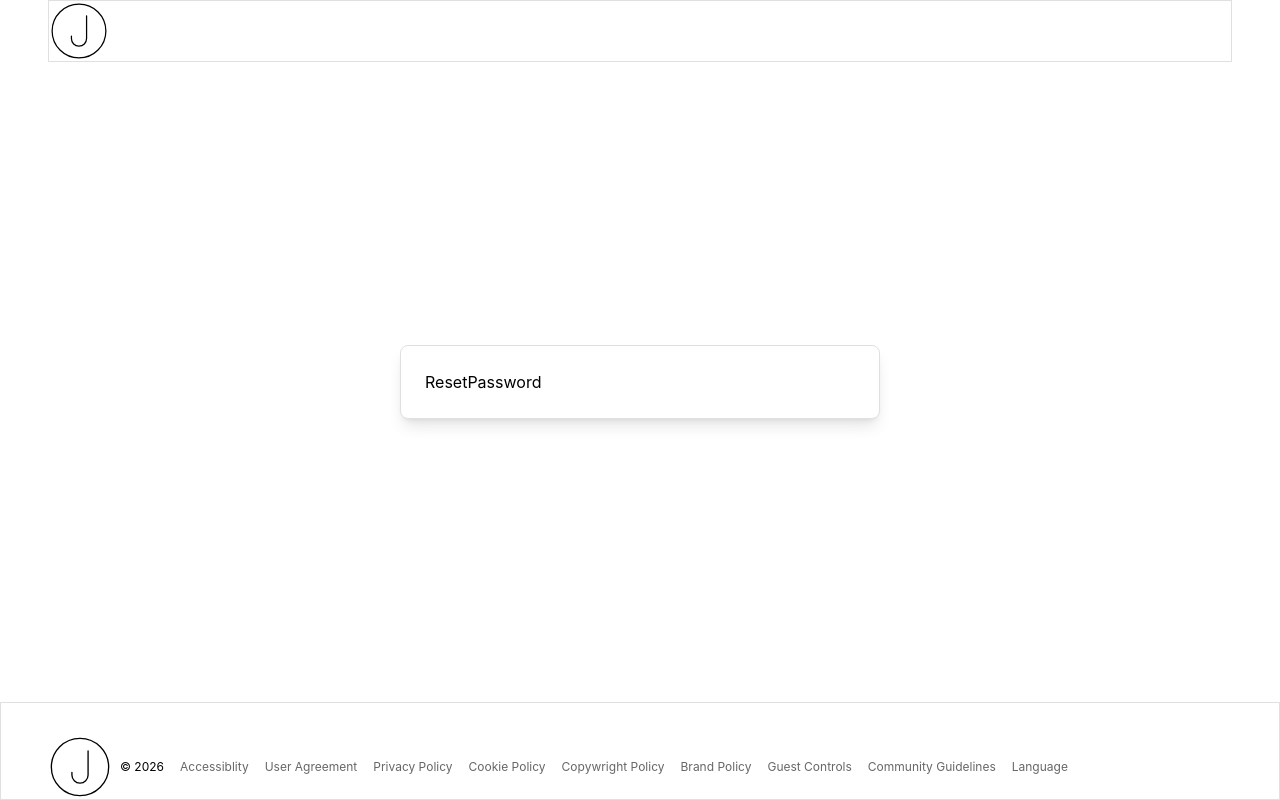
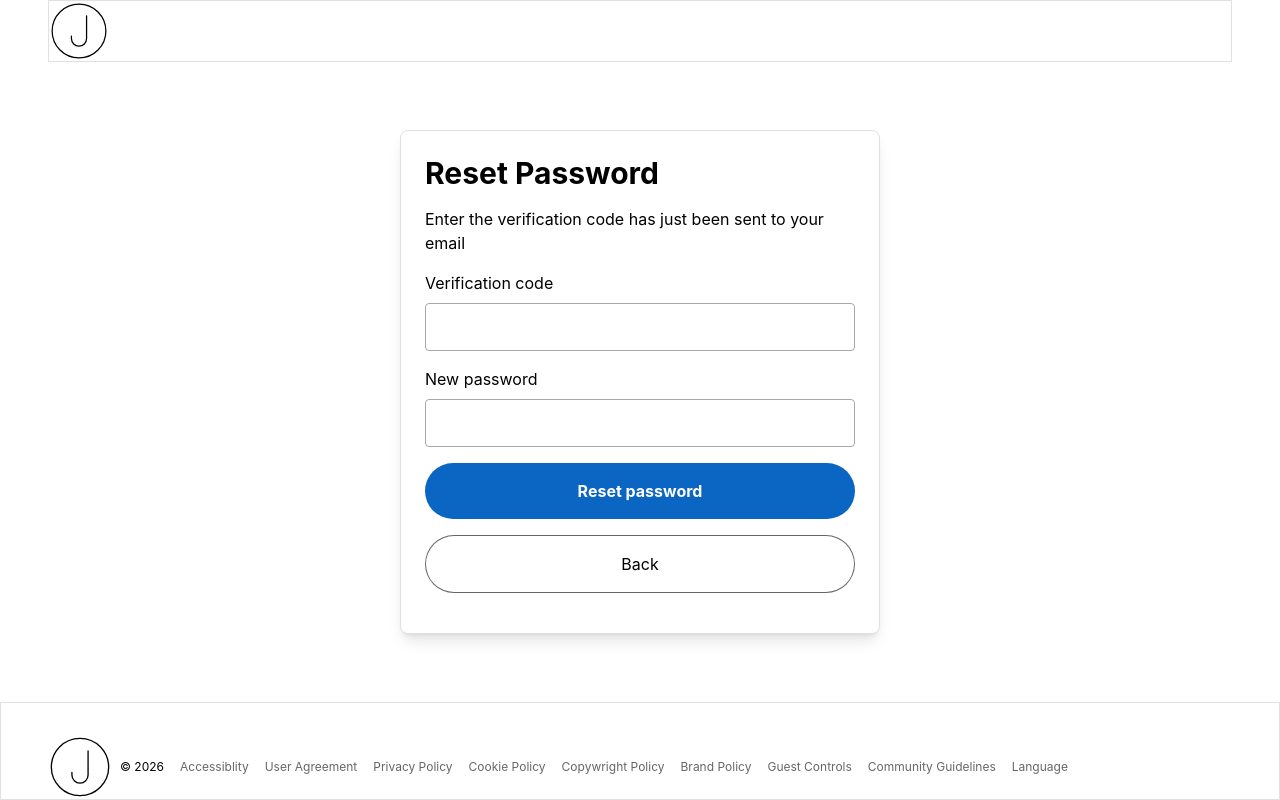
Before and after one commit to f4kkey/J-word, a React (Vite) app in the folder frontend/: page /password-reset in a window 1280 px wide. Built offline with nearby package versions, Linux system fonts and the light colour scheme.

Commit message:
verify mail and reset password interface page

```diff
--- a/frontend/src/pages/auth/Login.tsx
+++ b/frontend/src/pages/auth/Login.tsx
@@ -13,16 +13,22 @@ export default function Login() {
             <h1>Sign in</h1>
             <p>Keep looking for a J**</p>
             <form>
-                <Input type='email' id='email' label='Email' />
-                <Input type='password' id='password' label='Password' />
+                <Input type='email' id='email' label='Email' onFocus={() => setErrorMessage("")} />
+                <Input
+                    type='password'
+                    id='password'
+                    label='Password'
+                    onFocus={() => setErrorMessage("")}
+                />
 
                 {errorMessage && <p className='mb-4 text-red-600'>{errorMessage}</p>}
 
                 <Button type='submit'> Sign in</Button>
+                <Link to="/password-reset">Forgot Password?</Link>
             </form>
             <Seperator>Or</Seperator>
             <div className='text-center'>You new here?{" "}
-                <Link to="/login" >
+                <Link to="/signup" >
                     Make an account
                 </Link>
             </div>
--- a/frontend/src/pages/auth/ResetPassword.tsx
+++ b/frontend/src/pages/auth/ResetPassword.tsx
@@ -1,7 +1,51 @@
-import React from 'react'
+import React, { useState } from 'react'
+import Input from '../../components/auth/Input'
+import Button from '../../components/auth/Button'
+import Seperator from '../../components/auth/Seperator'
+import { Link, useNavigate } from 'react-router-dom'
 
 export default function ResetPassword() {
+
+    const [errorMessage, setErrorMessage] = useState("");
+    const navigate = useNavigate();
+    const [emailSent, setEmailSent] = useState(true);
     return (
-        <div>ResetPassword</div>
+        <div>
+            <h1>Reset Password</h1>
+            {
+                !emailSent ?
+                    <form>
+                        <p>Enter your email to receive a verification token</p>
+                        <Input type='email' id='email' label='Email' />
+
+                        {errorMessage && <p className='mb-4 text-red-600'>{errorMessage}</p>}
+
+                        <Button type='submit'> Next</Button>
+                        <Button type='button' outline
+                            onClick={() => {
+                                navigate("/login")
+                            }}>
+                            Back
+                        </Button>
+                    </form> :
+                    <form>
+                        <p>Enter the verification code has just been sent to your email</p>
+                        <Input type='text' id='code' label='Verification code' />
+                        <Input type='password' id='password' label='New password' />
+
+                        {errorMessage && <p className='mb-4 text-red-600'>{errorMessage}</p>}
+
+                        <Button type='submit'> Reset password</Button>
+                        <Button type='button' outline
+                            onClick={() => {
+                                setEmailSent(false)
+                                navigate("/login")
+                            }}>
+                            Back
+                        </Button>
+                    </form>
+            }
+
+        </div >
     )
 }
--- a/frontend/src/pages/auth/Signup.tsx
+++ b/frontend/src/pages/auth/Signup.tsx
@@ -13,8 +13,8 @@ export default function Signup() {
             <h1>Sign up for a J** opportunity</h1>
             <p>Don't be scare</p>
             <form>
-                <Input type='email' id='email' label='Email' />
-                <Input type='password' id='password' label='Password' />
+                <Input type='email' id='email' label='Email' onFocus={() => setErrorMessage("")} />
+                <Input type='password' id='password' label='Password' onFocus={() => setErrorMessage("")} />
 
                 {errorMessage && <p className='mb-4 text-red-600'>{errorMessage}</p>}
 
--- a/frontend/src/pages/auth/VerifyEmail.tsx
+++ b/frontend/src/pages/auth/VerifyEmail.tsx
@@ -1,7 +1,49 @@
-import React from 'react'
+import React, { useState } from 'react'
+import Input from '../../components/auth/Input'
+import Button from '../../components/auth/Button'
+import Seperator from '../../components/auth/Seperator'
+import { Link, useNavigate } from 'react-router-dom'
 
 export default function VerifyEmail() {
+
+    const [errorMessage, setErrorMessage] = useState("");
+    const [message, setMessage] = useState("");
+    const navigate = useNavigate();
+    const [emailSent, setEmailSent] = useState(false);
     return (
-        <div>VerifyEmail</div>
+        <div>
+            <h1>Verify your Email</h1>
+            {
+                !emailSent ?
+                    <form>
+                        <p>Only 1 step left to complete you registration. Verify your email address</p>
+                        <Input type='text' id='code' label='Verification code' />
+                        {message && <p className='mb-4 text-green-400'>{message}</p>}
+                        {errorMessage && <p className='mb-4 text-red-600'>{errorMessage}</p>}
+
+                        <Button type='submit'> Validate email</Button>
+                        <Button type='button' outline>
+                            Send again
+                        </Button>
+                    </form> :
+                    <form>
+                        <p>Enter the verification code has just been sent to your email</p>
+                        <Input type='text' id='code' label='Verification code' />
+                        <Input type='password' id='password' label='New password' />
+                        { }
+                        {errorMessage && <p className='mb-4 text-red-600'>{errorMessage}</p>}
+
+                        <Button type='submit'> Reset password</Button>
+                        <Button type='button' outline
+                            onClick={() => {
+                                setEmailSent(false)
+                                navigate("/login")
+                            }}>
+                            Back
+                        </Button>
+                    </form>
+            }
+
+        </div >
     )
 }
```
